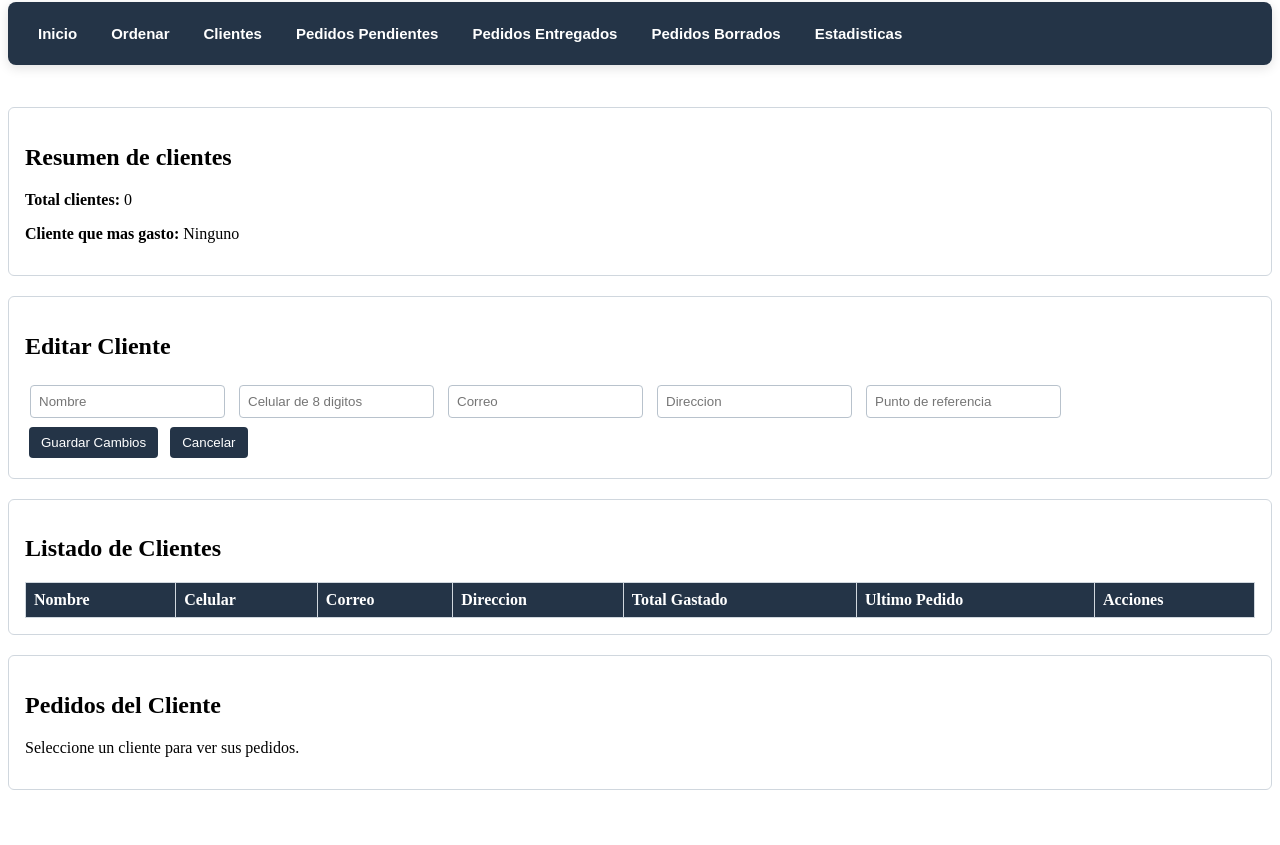
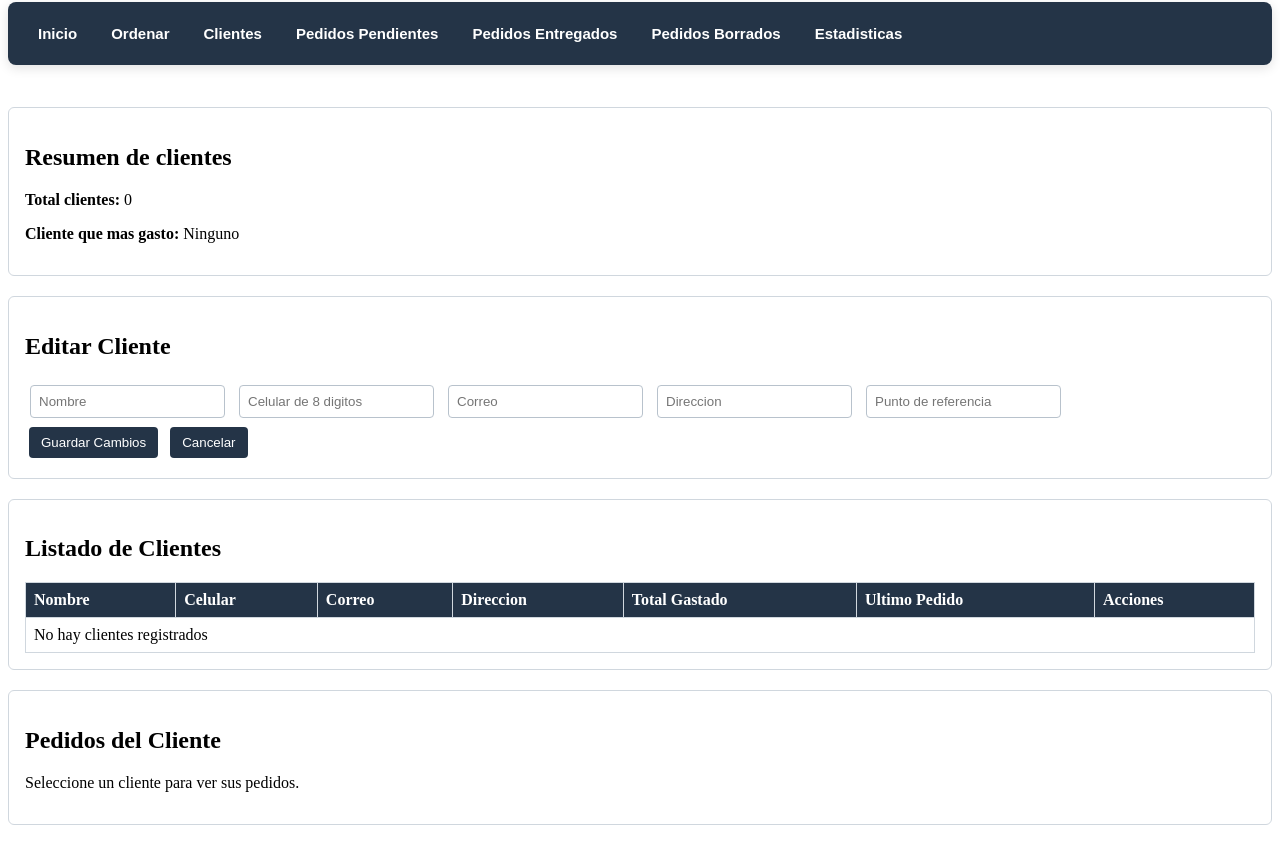
Before and after one commit to RichiVale/Registro_de_clientes_DTW, a plain HTML site: page clientes/index.html in a window 1280 px wide. Shown: the part 78-923 px from the top of the page. Before the commit the page ends 888 px from the top, so only its background shows below. Drawn offline with Linux system fonts and the light colour scheme.

Commit message:
arreglo en el index cliente

```diff
--- a/clientes/index.html
+++ b/clientes/index.html
@@ -5,7 +5,7 @@
     <meta name="viewport" content="width=device-width, initial-scale=1.0">
     <title>Pupuseria - Clientes</title>
     <link rel="stylesheet" href="estilo.css">
-    <script src="clientes.js"></script>
+    <script src="cliente.js"></script>
     <style>
 
 
```
